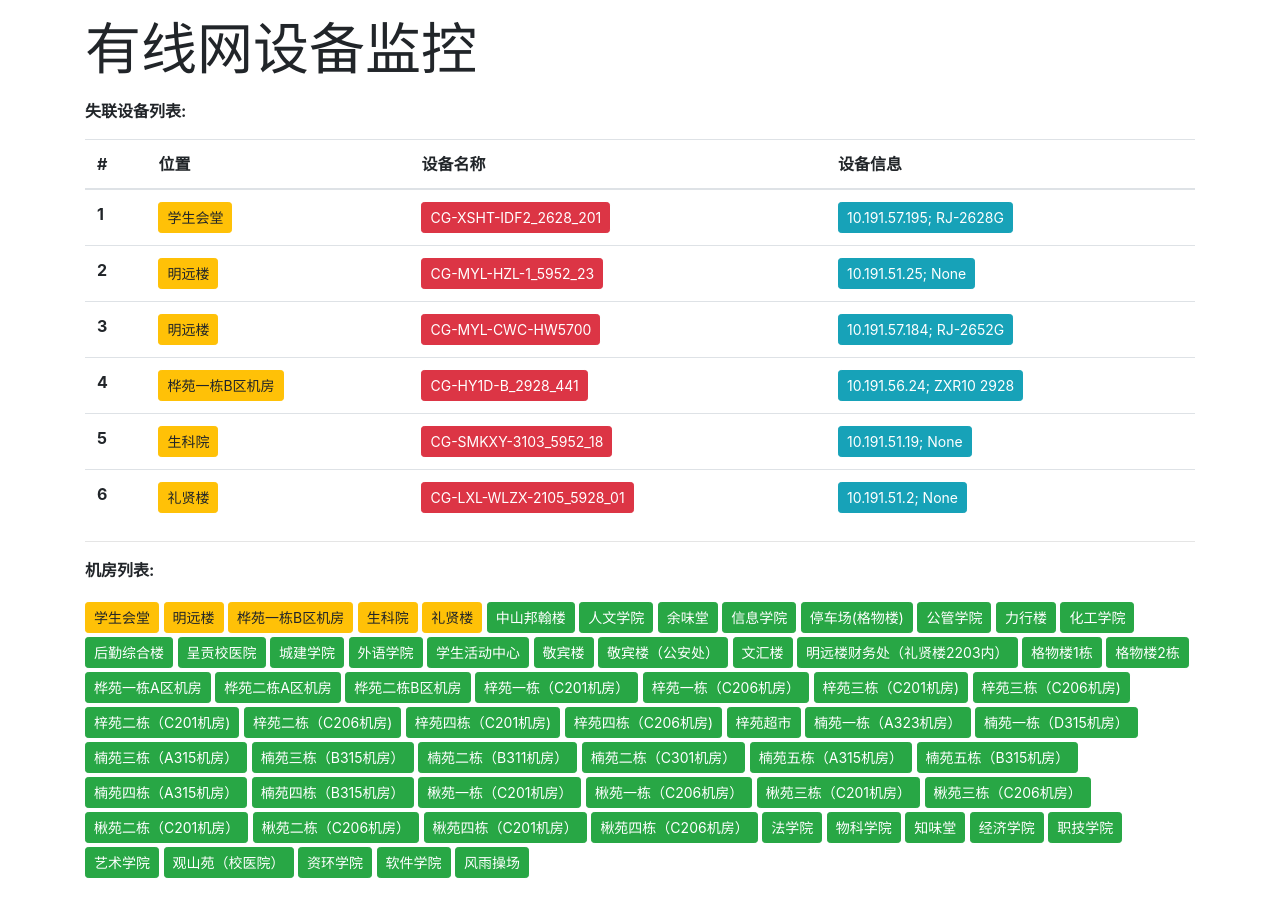
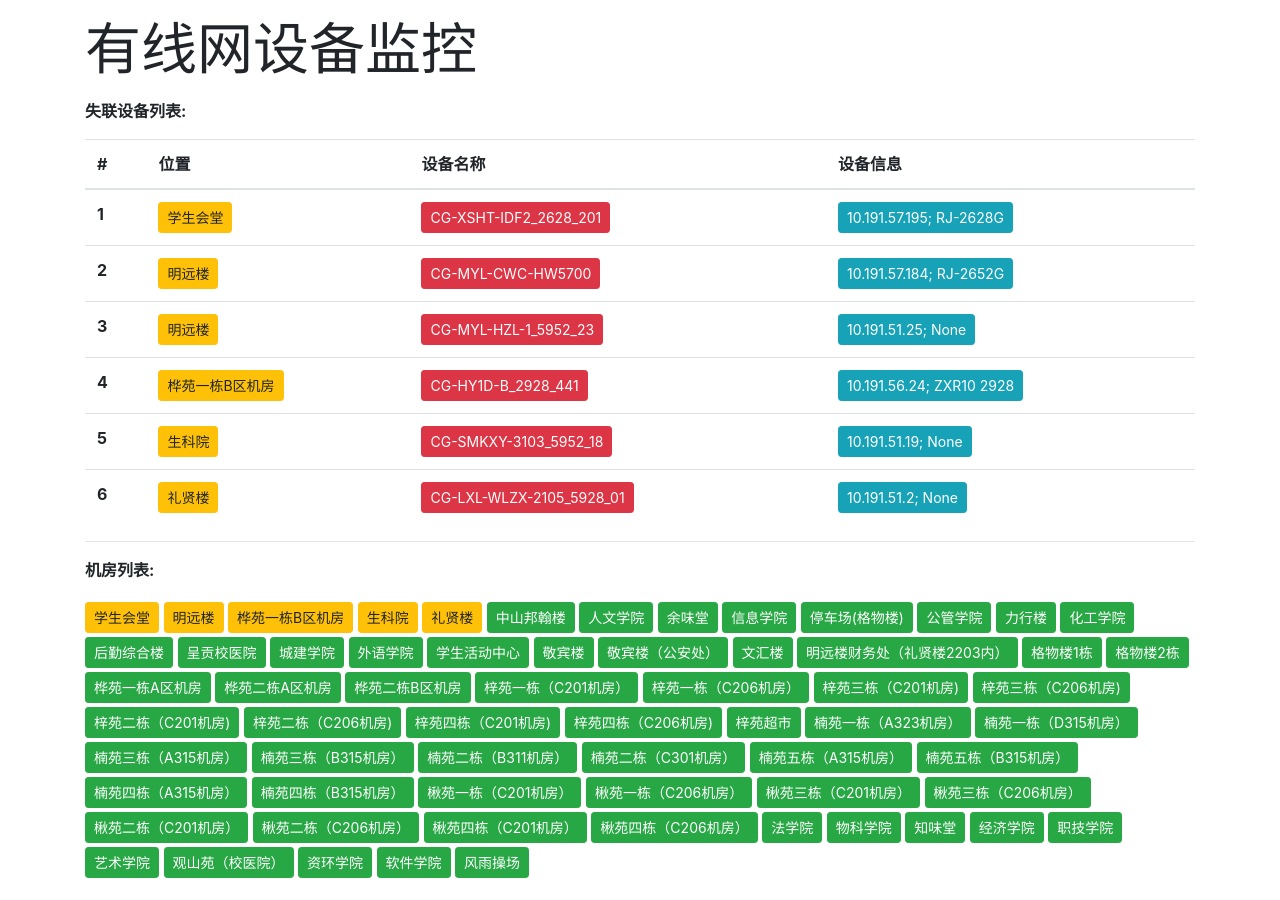
Before and after one commit to yukikaze66/ip_watcher, a Jekyll site: the page built from index.html, in a window 1280 px wide. Built offline with Jekyll 4.4.1, drawn with Linux system fonts in a browser that asks for light colours; nearby versions of some CDN libraries.

```diff
--- a/_data/failed_equipment_list.yml
+++ b/_data/failed_equipment_list.yml
@@ -5,16 +5,16 @@
   type:  RJ-2628G
   campus: cg
 
+- name: CG-MYL-CWC-HW5700
+  ip: 10.191.57.184
+  position: 明远楼
+  type:  RJ-2652G
+  campus: cg
+
 - name: CG-MYL-HZL-1_5952_23
   ip: 10.191.51.25
   position: 明远楼
   type:  None
-  campus: cg
-
-- name: CG-MYL-CWC-HW5700
-  ip: 10.191.57.184
-  position: 明远楼
-  type:  RJ-2652G
   campus: cg
 
 - name: CG-HY1D-B_2928_441
```
